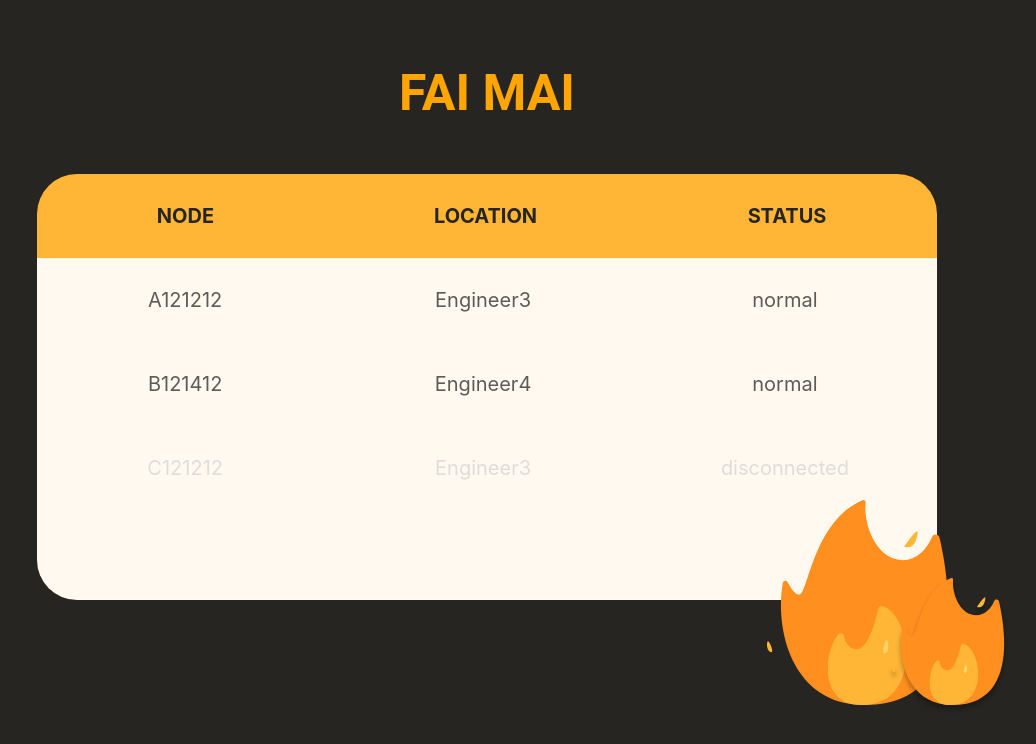
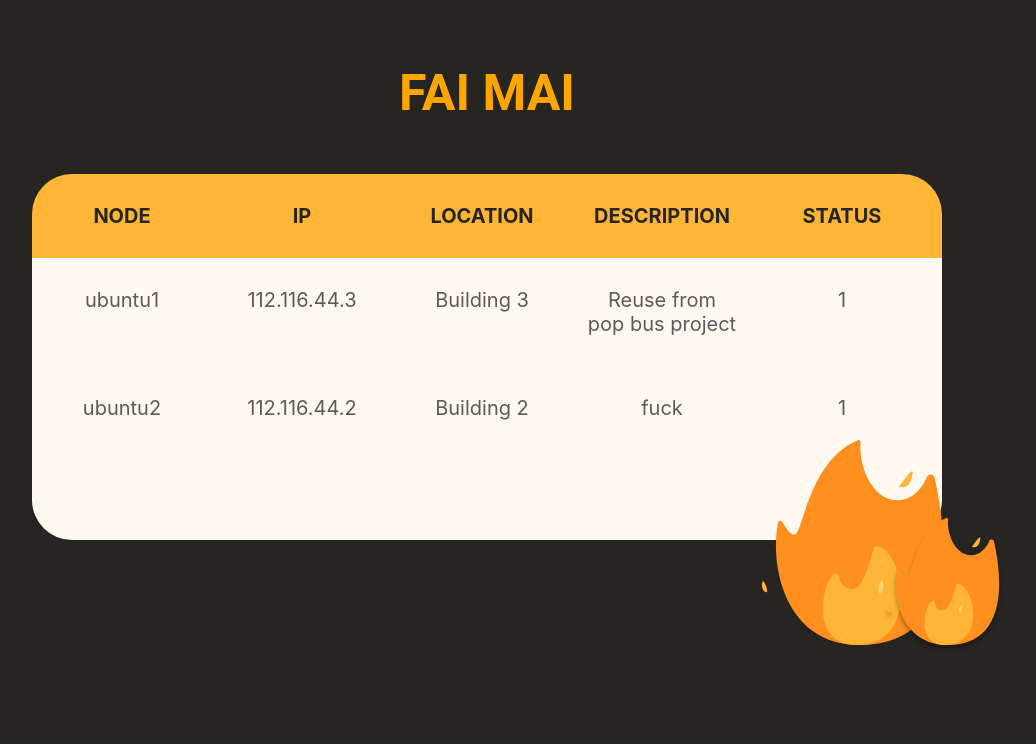
Before and after one commit to flapperz/faimai-core, a React (Create React App) app in the folder app/: page / in a window 1280 px wide. Shown: the top 744 px of the page, without its empty margins (153-1189 px from the left). Built offline with nearby package versions, Linux system fonts and the light colour scheme.

Commit message:
change table -> node ip location description status

```diff
--- a/app/src/App.css
+++ b/app/src/App.css
@@ -19,9 +19,8 @@
 .table{
   margin-left:auto ;
   margin-right:auto ;
-  /* border: 1px solid black; */
   font-size: 20px;
-  width: 900px;
+  width: 910px;
 }
 
 .tableHeader{
@@ -38,16 +37,15 @@
   color: #5D5B57;
 }
 
-th, td {
+td {
   padding: 30px 15px;
-  /* border: 1px solid black; */
-  width: 300px;
+  width: 150px;
   text-align: center;
 }
 
-.disconnected{
+/* .disconnected{
   color: #DEDDDC;
-}
+} */
 
 .fire{
   margin-top:-50px;
--- a/app/src/App.js
+++ b/app/src/App.js
@@ -1,10 +1,11 @@
 import fire from './fire.svg';
 import './App.css';
 import React, { useState, useEffect } from 'react';
-import { useInterval } from './useInterval';
+// import { useInterval } from './useInterval';
 
 function App() {
   const [data, setData] = useState({"ubuntu1": {"ip": ["112.116.44.3",51379],"information": {"location": "Building 3","description": "Reuse from pop bus project"},"seq": 0,"isFire": 1},"ubuntu2": {"ip": ["112.116.44.2",51379],"information": {"location": "Building 2","description": "fuck"},"seq": 0,"isFire": 1}});
+  const [nodeList, setNodeList] = useState(Object.keys(data))
 
   // useInterval(async () => {
   //   // console.log("effect")
@@ -22,8 +23,6 @@ function App() {
   //     .catch(error => console.log(error));
   // }, 1000);
 
-
-
   return (
     <div className="bg">
       <div className="header">
@@ -33,27 +32,24 @@ function App() {
           <div className="tableHeader">
             <tr>
               <td>NODE</td>
+              <td>IP</td>
               <td>LOCATION</td>
+              <td>DESCRIPTION</td>
               <td>STATUS</td>
             </tr>
           </div>
-
           <div className="tableBody">
-            <tr>
-              <td>A121212</td>
-              <td>Engineer3</td>
-              <td>normal</td>
-            </tr>
-            <tr>
-              <td>B121412</td>
-              <td>Engineer4</td>
-              <td>normal</td>
-            </tr>
-            <tr className="disconnected">
-              <td>C121212</td>
-              <td>Engineer3</td>
-              <td>disconnected</td>
-            </tr>
+          {
+            nodeList.map((node)=>{
+              return (<tr>
+                <td>{node}</td>
+                <td>{data[node].ip[0]}</td>
+                <td>{data[node].information.location}</td>
+                <td>{data[node].information.description}</td>
+                <td>{data[node].isFire}</td>
+            </tr>)
+            })
+          }
           </div>
           <div className="fire">
             <img src={fire} className="fire" alt="fire" />
```
